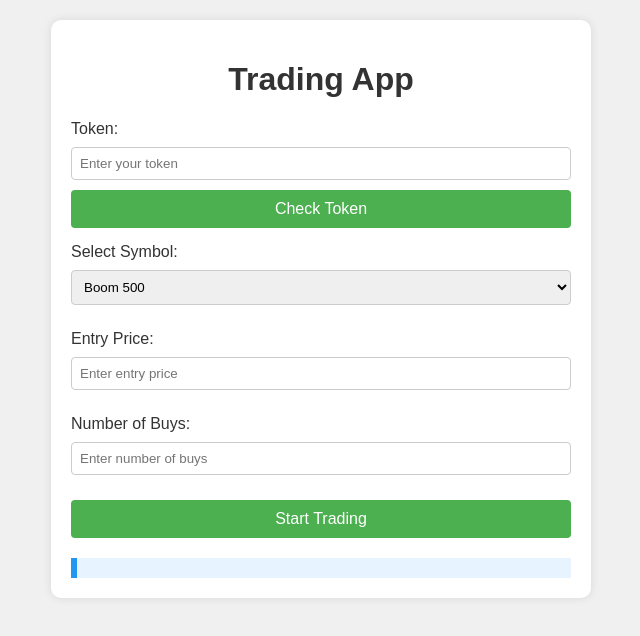
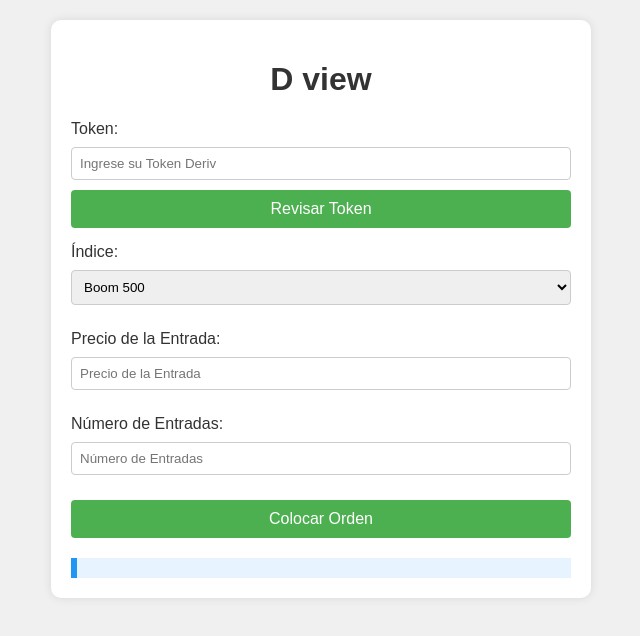
Before and after one commit to ContraInfinito/D-view, a plain HTML site: page index.html in a window 1280 px wide. Shown: the whole page, without its empty margins (319-959 px from the left). Drawn offline with Linux system fonts and the light colour scheme.

Commit message:
Update index.html

```diff
--- a/index.html
+++ b/index.html
@@ -6,18 +6,18 @@
     <meta http-equiv="X-UA-Compatible" content="ie=edge">
     <link rel="stylesheet" href="styles.css">
     <script type="module" src="index.js" defer></script>
-    <title>Trading App</title>
+    <title>D view</title>
 </head>
 <body>
     <div class="container">
-        <h1>Trading App</h1>
+        <h1>D view</h1>
         <div class="form-group">
             <label for="token">Token:</label>
-            <input type="text" id="token" placeholder="Enter your token">
-            <button id="checkToken">Check Token</button>
+            <input type="text" id="token" placeholder="Ingrese su Token Deriv">
+            <button id="checkToken">Revisar Token</button>
         </div>
         <div class="form-group">
-            <label for="symbol">Select Symbol:</label>
+            <label for="symbol">Índice:</label>
             <select id="symbol">
                 <option value="BOOM500">Boom 500</option>
                 <option value="CRASH500">Crash 500</option>
@@ -26,14 +26,14 @@
             </select>
         </div>
         <div class="form-group">
-            <label for="price">Entry Price:</label>
-            <input type="number" id="price" placeholder="Enter entry price">
+            <label for="price">Precio de la Entrada:</label>
+            <input type="number" id="price" placeholder="Precio de la Entrada">
         </div>
         <div class="form-group">
-            <label for="numberOfBuys">Number of Buys:</label>
-            <input type="number" id="numberOfBuys" placeholder="Enter number of buys">
+            <label for="numberOfBuys">Número de Entradas:</label>
+            <input type="number" id="numberOfBuys" placeholder="Número de Entradas">
         </div>
-        <button id="startTrading">Start Trading</button>
+        <button id="startTrading">Colocar Orden</button>
         <div id="output"></div>
     </div>
 </body>
```
